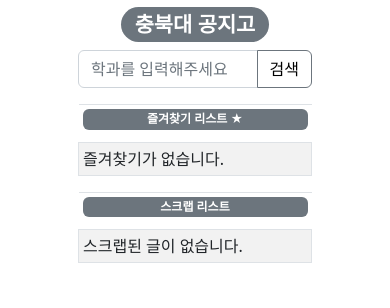
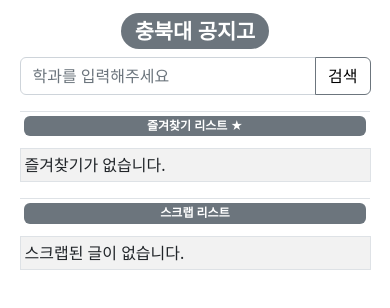
Before and after one commit to Minnnning/notification-go-cbnu, a React (Create React App) app: page / in a window 390 px wide. Shown: the top 308 px of the page. Built offline with nearby package versions, Linux system fonts and the light colour scheme.

Commit message:
반응형 추가

```diff
--- a/src/App.css
+++ b/src/App.css
@@ -10,6 +10,34 @@
 @media (prefers-reduced-motion: no-preference) {
   .App-logo {
     animation: App-logo-spin infinite 20s linear;
+  }
+}
+
+/* Desktop (Large) */
+@media (max-width: 1200px) {
+  div.media {
+    margin: 5% 20% 0 20%;
+  }
+}
+
+/* Desktop */
+@media (max-width: 992px) {
+  div.media {
+    margin: 5% 15% 0 15%;
+  }
+}
+
+/* Tablet */
+@media (max-width: 768px) {
+  div.media {
+    margin: 5% 15% 0 15%;
+  }
+}
+
+/* Mobile - Landscape */
+@media (max-width: 430px) {
+  div.media {
+    margin: 3% 5% 0 5%;
   }
 }
 
@@ -44,3 +72,25 @@ a {
 a:hover {
   color: gray;
 }
+
+div.post {
+  overflow: auto;
+}
+div.post a{
+  overflow: hidden;
+  word-break: break-all;
+}
+nobr {
+  overflow: hidden;
+  word-break: break-all;
+}
+div.post img{
+  max-width:100%;
+  width: auto !important;
+  height: auto;
+}
+div.post table {
+  max-width:100%;
+  width: auto !important;
+  height: auto;
+}
--- a/src/App.js
+++ b/src/App.js
@@ -2,11 +2,12 @@ import React from "react";
 import Main from "./components/Main";
 import Badge from "react-bootstrap/Badge";
 import { BrowserRouter, Route, Link, Switch } from "react-router-dom";
+import "./App.css";
 
 function App() {
   return (
     <>
-      <div style={{ marginLeft: "20%", marginRight: "20%" }}>
+      <div class="media">
         <BrowserRouter>
           <div style={{ textAlign: "center", marginTop: "5px" }}>
             <h1>
--- a/src/components/Detail.jsx
+++ b/src/components/Detail.jsx
@@ -1,24 +1,27 @@
-import React, { createElement } from "react";
+import React from "react";
 
 import Container from 'react-bootstrap/Container';
 import Row from 'react-bootstrap/Row';
 import Col from 'react-bootstrap/Col';
 import parse from 'html-react-parser';
 import ScrapBtn from "./ScrapBtn";
+import '../App.css';
 
 function Detail(content) {
-    //console.log(href);
+    //console.log(content.text);
     let post = parse(content.text);
     //console.log(post);
     return (
         <>
-            <Container>
+            <Container >
                 <Row>
                     <Col sm={8}><strong>{content.title}</strong></Col>
                     <Col style={{ textAlign: "right" }} sm={4}><small >{content.date}</small></Col>
                 </Row>
                 <hr/>
-                {post}
+                <div class="post">
+                    {post}
+                </div>
                 &nbsp;
                 &nbsp;
                 <hr/>
--- a/src/components/ListPage.jsx
+++ b/src/components/ListPage.jsx
@@ -1,4 +1,4 @@
-import React, { useState } from "react";
+import React from "react";
 import Table from 'react-bootstrap/Table';
 
 function ListPage(props) {
--- a/src/components/ScrollToTop.jsx
+++ b/src/components/ScrollToTop.jsx
@@ -1,4 +1,4 @@
-import React,{useEffect} from "react";
+import {useEffect} from "react";
 import { useLocation } from "react-router-dom";
 
 
```
Also changed, not shown: src/components/List.jsx (+4 -5 lines).
